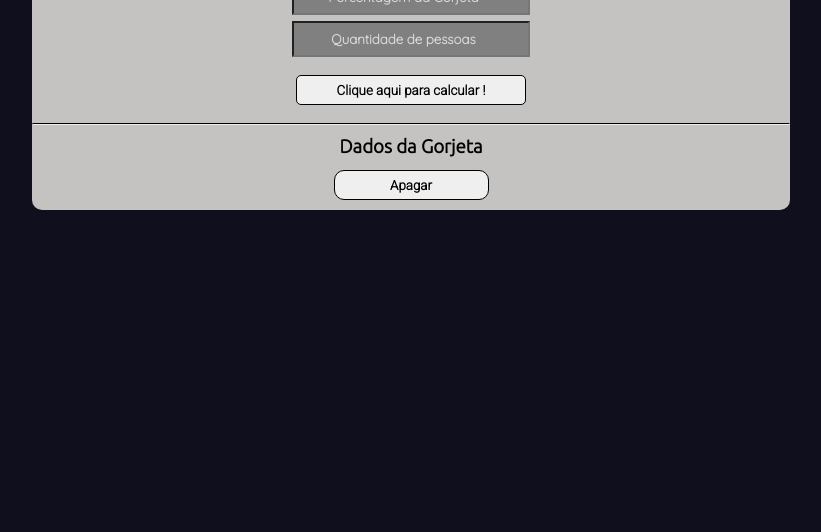
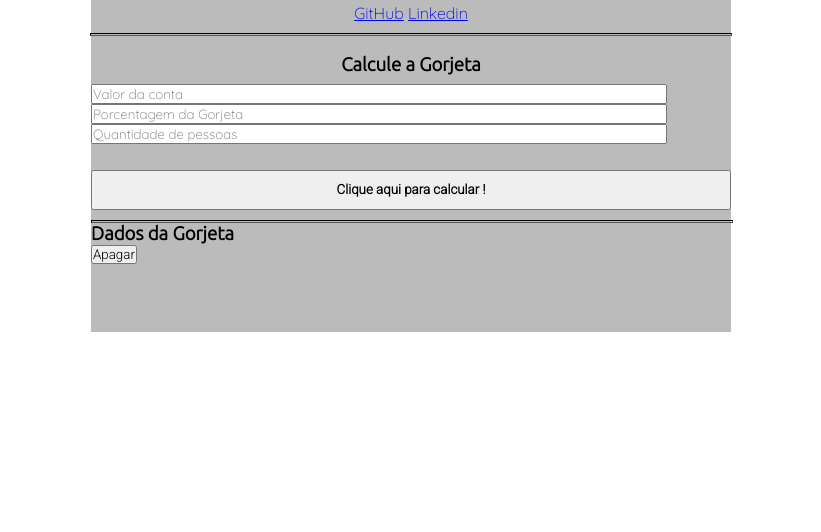
Before and after one commit to SRenatoL/Calculadora-de-Gorjeta-, a plain HTML site: page index/index.html in a window 1280 px wide. Shown: the part 268-800 px from the top of the page, without its empty margins (229-1050 px from the left). Drawn offline with Linux system fonts and the light colour scheme.

Commit message:
Teste em aplicações de grid e flexbox

```diff
--- a/index/index.html
+++ b/index/index.html
@@ -19,8 +19,9 @@
                 <a href="https://github.com/SRenatoL" target="_blank">GitHub</a>
                 <a href="https://www.linkedin.com/in/renato-silva-80a860214" target="_blank">Linkedin</a>
             </nav>
+        <hr id="line">
         </header>
-        <hr id="line">
+
 
         <main id="maincontent">
             <h3 id="subtitle">Calcule a Gorjeta</h3>
@@ -29,12 +30,13 @@
                 <input type="number" class="form" id="perc" min="1" placeholder="Porcentagem da Gorjeta" autocomplete="off">
                 <input type="number" class="form" id="people" min="1" placeholder="Quantidade de pessoas" autocomplete="off">
                 <br>
-                <input class="formbutton" type="button" value="Clique aqui para calcular !" onclick="runtime()">
+
             </form>
+          <input class="formbutton" type="button" value="Clique aqui para calcular !" onclick="runtime()">
+        </main>
 
-        </main>
-        <hr id="line">
             <footer class="foot">
+            <hr id="line">
                 <h3 id="foottitle">Dados da Gorjeta</h3>
                 <div id="tipdata">
 
--- a/index/style.css
+++ b/index/style.css
@@ -1,116 +1,99 @@
 @import url('https://fonts.googleapis.com/css2?family=Inter:wght@300&family=Quicksand:wght@300&family=Roboto:wght@300&family=Ubuntu:wght@300&display=swap');
 
-body{
-    background-color: #100F1D;
-    margin-top: 5%;
-    margin-bottom: 5%;
-    scrollbar-width: none;
-    overflow: hidden;
+*{
+    margin: 0;
+    padding: 0;
+}
+body, html{
+    display: flex;
+    justify-content: center;
+    align-items: center;
+    height: 100%;
+    width: 100%;
 }
 div#content{
-    background-color: #c5c2c2;
-    margin-left: 20%;
-    margin-right: 20%;
-    border-radius: 10px;
+    display: grid;
+    grid-template-rows: repeat(3, 1fr);
+    background-color: #80808088;
+    width: 50%;
+    height: 50%;
+    gap: 10px;
 
 }
+
 header.head{
-    height: auto;
-}
-header.head h1#title{
-display: flex;
-justify-content: center;
-padding-top: 10px;
-font-family: 'Ubuntu', sans-serif;
-margin-bottom: 0px;
-}
-header.head nav#links{
     display: flex;
-    justify-content: center;
-    gap: 20px;
-    font-family: 'Quicksand', sans-serif;
-    color: #000000;
-}
-hr#line{
-    border-top: 1px solid #000000 ;
-}
-
-h3#subtitle{
-    margin-top: 5px;
-    margin-bottom: 5px;
-    font-family: 'Ubuntu', sans-serif;
-}
-main#maincontent{
-    display: flex;
+    grid-column: 1/4;
     flex-direction: column;
     align-items: center;
 }
 
+header.head h1#title{
+margin-top: 2.5%;
+font-family: 'Ubuntu', sans-serif;
+
+}
+header.head nav#links{
+
+    font-family: 'Quicksand', sans-serif;
+    margin-bottom: 10px;
+}
+hr#line{
+    width: 100%;
+    height: 1%;
+    border-color: black;
+}
+
+main#maincontent{
+    display: grid;
+    grid-column: 1/4;
+    gap: 5%;
+    grid-template-rows: 0.5fr 1.5fr 1fr;
+    grid-template-columns: 1fr;
+    justify-content: center;
+}
 form#forms{
     display: flex;
     flex-direction: column;
-    align-items: center;
+    align-content: center;
+    height: 100%;
+}
+h3#subtitle{
+    height: 50%;
+    justify-self: center;
+    grid-column: 1/4;
+    font-family: 'Ubuntu', sans-serif;
 }
 
 input.form {
-    width: 230px;
-    height: 30px;
+    grid-column: 1/4;
     font-family: Quicksand, sans-serif;
-    font-weight: 600;
-    text-align: center;
-    background-color: #808080;
-    color: #dadada;
-    margin-top: 6px;
+
 
 }
-input.form::placeholder{
-    color: #dadada;
-}
-
-label#lab {
-    font-weight: 400;
-    text-align: center;
-    padding-top: 10px;
-    padding-bottom: 5px;
-}
 input.formbutton{
-    border-radius: 5px;
-    margin-bottom: 10px;
-    border-width: 1px;
-    width: 230px;
-    height: 30px;
+    grid-column: 1/4;
     font-family: 'Roboto', sans-serif;
     font-weight: 900;
-    border: 1px rgb(0, 0, 0) solid;
 }
 
 input.formbutton:hover{
     background-color: #aaaaaa;
 }
+footer.foot{
+    grid-column: 1/4;
+}
 
 h3#foottitle{
-    margin-bottom: 2.5px;
-    margin-top: 2.5px;
+
     font-family: 'Ubuntu', sans-serif;
 }
-footer.foot{
-    display: flex;
-    align-items: center;
-    flex-direction: column;
-}
+
 
 input.footbutton{
-    border-radius: 10px;
-    margin-top: 10px;
-    margin-bottom: 10px;
-    border-width: 1px;
+
     font-family: 'Roboto', sans-serif;
-    font-weight: 900;
-    width: 155px;
-    height: 30px;
-    background-color: rgb(239, 239, 239);
-    color: #000000;
-    border: 1px #000000 solid;
+
 }
 
 input.footbutton:hover{
```
